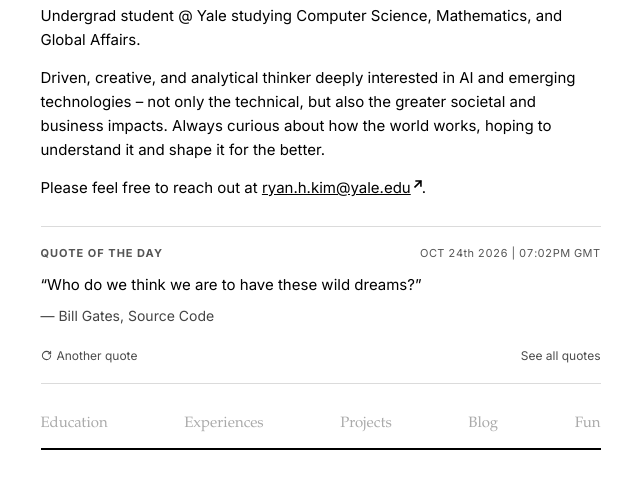
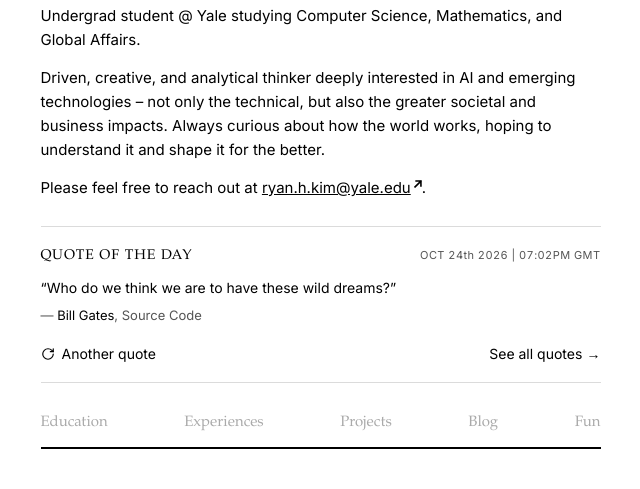
Before and after one commit to kairosiann/personal-website, a plain HTML site: page index.html in a window 1280 px wide. Shown: the part 143-632 px from the top of the page, without its empty margins (312-952 px from the left). Drawn offline with Linux system fonts and the light colour scheme.

Commit message:
Restyle quote of the day after the Margin note design
Iowan Old Style heading over the live clock, the quote at 14px Inter,
the author in black with the source in grey, and full-size links
with the refresh circle and an arrow to the drawer.

```diff
--- a/index.html
+++ b/index.html
@@ -118,13 +118,13 @@
           <time class="quote-clock"></time>
         </div>
         <p class="quote-text">&ldquo;No great thing is created suddenly.&rdquo;</p>
-        <p class="quote-source">&mdash; Epictetus, Discourses I.15</p>
+        <p class="quote-source">&mdash; <span class="quote-who">Epictetus</span>, Discourses I.15</p>
         <div class="quote-actions">
           <button type="button" class="quote-action quote-shuffle" data-quote-shuffle hidden>
-            <svg class="quote-shuffle-icon" width="11" height="11" viewBox="0 0 24 24" fill="none" stroke="currentColor" stroke-width="2.2" stroke-linecap="round" stroke-linejoin="round" aria-hidden="true"><path d="M21 12a9 9 0 1 1-9-9c2.52 0 4.93 1 6.74 2.74L21 8"/><path d="M21 3v5h-5"/></svg>
+            <svg class="quote-shuffle-icon" width="14" height="14" viewBox="0 0 24 24" fill="none" stroke="currentColor" stroke-width="2" stroke-linecap="round" stroke-linejoin="round" aria-hidden="true"><path d="M21 12a9 9 0 1 1-9-9c2.52 0 4.93 1 6.74 2.74L21 8"/><path d="M21 3v5h-5"/></svg>
             Another quote
           </button>
-          <a class="quote-action" href="#all-quotes" data-quotes-open>See all quotes</a>
+          <a class="quote-action quote-all" href="#all-quotes" data-quotes-open>See all quotes</a>
         </div>
       </section>
     </header>
--- a/quote-of-the-day.js
+++ b/quote-of-the-day.js
@@ -74,7 +74,11 @@
       translation.textContent = translationLine(q);
       textEl.append(translation);
     }
-    sourceEl.textContent = sourceLine(q);
+    // The name reads in black; the dash and the source stay grey.
+    const who = document.createElement('span');
+    who.className = 'quote-who';
+    who.textContent = q.who;
+    sourceEl.replaceChildren('— ', who, q.src ? `, ${q.src}` : '');
 
     if (animate && !reduceMotion.matches) {
       [textEl, sourceEl].forEach(el =>
--- a/styles.css
+++ b/styles.css
@@ -134,6 +134,9 @@ header {
   display: flow-root;
 }
 
+/* Quote of the day, after the Round 1 "A · Margin note" design: a heading in
+   Iowan Old Style over the visitor's live clock, the quote and links in Inter. */
+/* 18px below plus the tabs' own 10px gives the design's 28px gap */
 .quote {
   margin: 26px 0 18px;
   padding: 18px 0 6px;
@@ -141,80 +144,102 @@ header {
   border-bottom: 1px solid rgba(0, 0, 0, 0.14);
 }
 
+/* On phones the clock wraps under the heading rather than squeezing it */
 .quote-head {
   display: flex;
+  flex-wrap: wrap;
   justify-content: space-between;
   align-items: baseline;
-  gap: 16px;
+  column-gap: 16px;
   font-size: 11px;
+  letter-spacing: 0.09em;
+  text-transform: uppercase;
   color: #555;
 }
 
 .quote-label {
-  font-weight: 700;
-  letter-spacing: 0.09em;
-  text-transform: uppercase;
+  white-space: nowrap;
+  font-family: 'Iowan Old Style', 'Palatino Linotype', 'Book Antiqua', Palatino, serif;
+  font-size: 14px;
+  color: #000;
 }
 
+/* The script writes the month in capitals; "24th" keeps its lowercase suffix */
 .quote-clock {
   letter-spacing: 0.04em;
+  text-transform: none;
   font-variant-numeric: tabular-nums;
   white-space: nowrap;
 }
 
 .quote-text {
   margin: 10px 0 0;
+  font-size: 14px;
+  line-height: 1.42;
+  hanging-punctuation: first;
 }
 
 .quote-text [lang="ko"] {
   word-break: keep-all;
 }
 
-.quote-translation,
-.quote-source {
-  font-size: 14px;
-  color: #444;
+.quote-translation {
+  color: #555;
 }
 
 .quote-source {
   margin: 8px 0 0;
+  font-size: 13px;
+  color: #555;
 }
 
-/* Matches the 44px row the design gave these links, so the spacing below holds */
+.quote-who {
+  color: #000;
+}
+
 .quote-actions {
   display: flex;
   justify-content: space-between;
   align-items: center;
   gap: 16px;
-  min-height: 44px;
   margin-top: 6px;
   white-space: nowrap;
 }
 
-/* Small text links, with padding that widens the tap area without taking up space */
+/* Text links in a 44px row, which doubles as their tap area */
 .quote-action {
-  margin: -6px 0;
-  padding: 6px 0;
+  display: inline-flex;
+  align-items: center;
+  min-height: 44px;
+  padding: 0;
   font: inherit;
-  font-size: 12px;
+  font-size: 14px;
   color: #000;
-  opacity: 0.7;
   background: none;
   border: 0;
   text-decoration: none;
   cursor: pointer;
-  transition: opacity 150ms ease;
+  transition: color 160ms ease;
 }
 
 .quote-action[hidden] {
   display: none;
 }
 
-/* "Another quote" leads with a small refresh circle that turns a half-step on hover */
+.quote-action:hover,
+.quote-action:focus-visible {
+  color: #444;
+}
+
+.quote-action:focus-visible {
+  outline: 2px solid rgba(0, 0, 0, 0.38);
+  outline-offset: 3px;
+  border-radius: 2px;
+}
+
+/* "Another quote" leads with a refresh circle that turns a half-step on hover */
 .quote-shuffle {
-  display: inline-flex;
-  align-items: center;
-  gap: 5px;
+  gap: 7px;
 }
 
 .quote-shuffle-icon {
@@ -226,23 +251,24 @@ header {
   transform: rotate(180deg);
 }
 
+/* "See all quotes" points across to the drawer */
+.quote-all::after {
+  content: "\2192";
+  display: inline-block;
+  margin-left: 0.3em;
+  transition: transform 160ms cubic-bezier(0.2, 0, 0, 1);
+}
+
+.quote-all:hover::after,
+.quote-all:focus-visible::after {
+  transform: translateX(2px);
+}
+
 @media (prefers-reduced-motion: reduce) {
-  .quote-shuffle-icon {
+  .quote-shuffle-icon,
+  .quote-all::after {
     transition: none;
   }
-}
-
-.quote-action:hover,
-.quote-action:focus-visible {
-  opacity: 1;
-  text-decoration: underline;
-  text-underline-offset: 2px;
-}
-
-.quote-action:focus-visible {
-  outline: 2px solid rgba(0, 0, 0, 0.38);
-  outline-offset: 2px;
-  border-radius: 2px;
 }
 
 /* Content sections */
```
